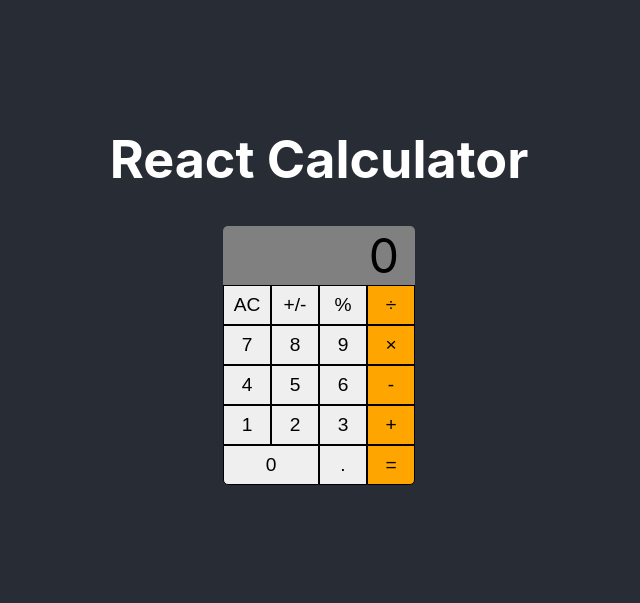
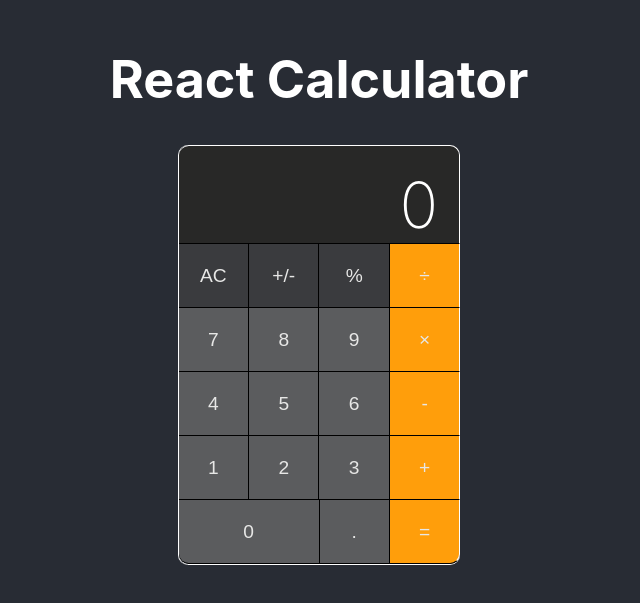
Before and after one commit to billyjacoby/react-calc, a React (Create React App) app: page / in a window 1280 px wide. Shown: the part 111-714 px from the top of the page, without its empty margins (321-961 px from the left). Built offline with nearby package versions, Linux system fonts and the light colour scheme.

Commit message:
styling almost complete

```diff
--- a/src/components/Calculator.css
+++ b/src/components/Calculator.css
@@ -1,43 +1,114 @@
+:root {
+  /* MacOS Color Scheme */
+  --numberColor: rgb(91, 92, 94);
+  --numberColorActive: rgb(159, 160, 160);
+  --operatorColor: rgb(255, 158, 11);
+  --operatorColorActive: rgb(203, 125, 8);
+  --functionColor: rgb(58, 59, 62);
+  --displayColor: rgb(40, 40, 39);
+  --fontColor: rgb(231, 231, 230);
+
+  /* Size Variables */
+  --buttonPadding: 0.5rem 0;
+  --buttonHeight: 4rem;
+  --buttonWidth: calc(1.1 * var(--buttonHeight));
+  --buttonFontSize: 1.2rem;
+
+  --displayHeight: var(--buttonHeight);
+  --displayFontSize: var(--buttonHeight);
+  --displayPadding: calc(var(--buttonHeight) * 0.33);
+
+  /* Border Variables */
+  --normalBorder: 1px solid black;
+  --borderRadius: 10px;
+  --outerBorder: 1px solid white;
+}
+
 .wrapper {
   display: flex;
   flex-direction: column;
+  border-left: var(--outerBorder);
+  border-top-left-radius: var(--borderRadius);
+  border-bottom-left-radius: var(--borderRadius);
+}
+
+.wrapper:before {
+  content: "";
+  height: 1.25rem;
+  background-color: var(--displayColor);
+  border-right: var(--outerBorder);
+  border-top: var(--outerBorder);
+  border-top-right-radius: var(--borderRadius);
+  border-top-left-radius: var(--borderRadius);
 }
 
 .display {
-  color: black;
   padding: 0;
   margin: 0;
-  background-color: grey;
-  border-top-left-radius: 5px;
-  border-top-right-radius: 5px;
-
-  padding: 0 1rem;
+  font-weight: 200;
   display: flex;
   justify-content: flex-end;
-  font-size: 3rem;
+
+  font-size: var(--displayFontSize);
+  padding: 0 var(--displayPadding);
+  background-color: var(--displayColor);
+  border-right: var(--outerBorder);
+  border-bottom: var(--normalBorder);
 }
 
 button {
-  padding: 0.5rem 0;
-  width: 3rem;
-  font-size: 1.2rem;
+  border-top: 0;
+  border-left: 0;
 
-  border: 1px solid black;
+  background-color: var(--numberColor);
+  padding: var(--buttonPadding);
+  width: var(--buttonWidth);
+  height: var(--buttonHeight);
+  font-size: var(--buttonFontSize);
+  border-bottom: var(--normalBorder);
+  border-right: var(--normalBorder);
+  color: var(--fontColor);
 }
 
-button.operation {
-  background-color: orange;
+button:last-child {
+  border-right: var(--outerBorder);
+}
+
+button:active {
+  background-color: var(--numberColorActive);
+}
+
+.clicked {
+  border: 2px solid black;
+}
+
+.operation {
+  background-color: var(--operatorColor);
+}
+
+.operation:active {
+  background-color: var(--operatorColorActive);
+}
+
+.function {
+  background-color: var(--functionColor);
 }
 
 button.double {
-  padding: 0.5rem 0;
-  width: 6rem;
+  padding: var(--buttonPadding);
+  width: calc(2 * var(--buttonWidth));
 }
 
 button.bottom-right {
-  border-bottom-right-radius: 5px;
+  border-bottom-right-radius: var(--borderRadius);
 }
 
 button.bottom-left {
-  border-bottom-left-radius: 5px;
+  border-bottom-left-radius: var(--borderRadius);
 }
+
+.button-row:last-child {
+  border-bottom: var(--outerBorder);
+  border-bottom-right-radius: var(--borderRadius);
+  border-bottom-left-radius: var(--borderRadius);
+}
```
